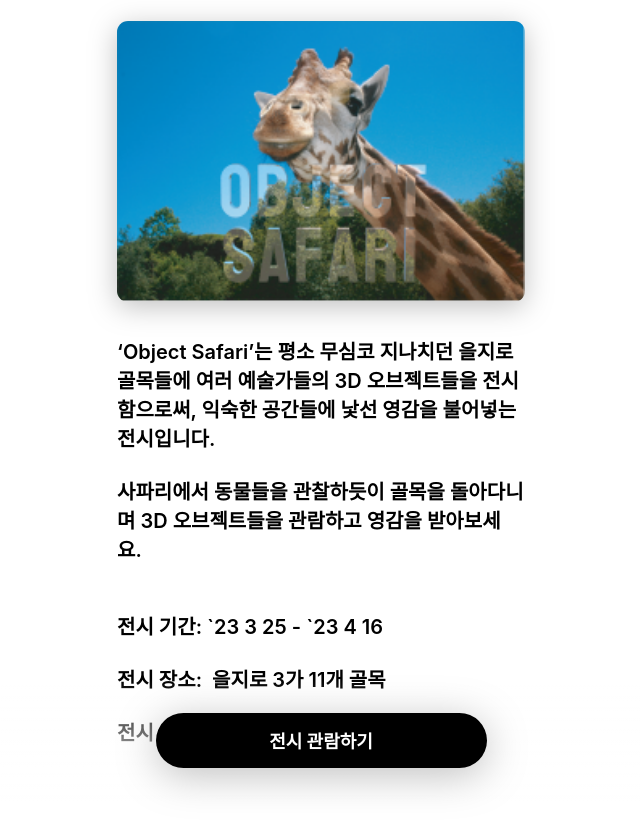
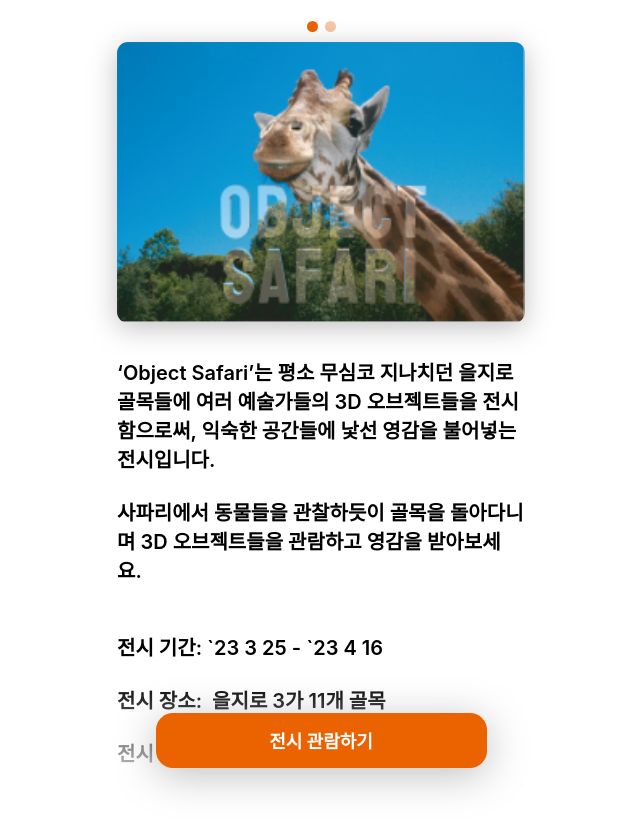
Before and after one commit to youseop/unknownocean_web, a React (Create React App) app: page / in a window 1280 px wide. Shown: the top 830 px of the page, without its empty margins (319-959 px from the left). Built offline with nearby package versions, Linux system fonts and the light colour scheme; no server answers; a web font is replaced by a local one.

Commit message:
add meatballl

```diff
--- a/src/components/MainContents.tsx
+++ b/src/components/MainContents.tsx
@@ -10,9 +10,31 @@ interface MainContentsProps {
 }
 
 function MainContents({ pageNum, moveToSpecificPage }: MainContentsProps) {
+  const renderMeatBall = (pageNum: number) => {
+    const arr = new Array(LAST_PAGE_NUM);
+    for (let i = 0; i < arr.length; i++) arr[i] = i;
+
+    return (
+      <div className="meatball-wrapper">
+        {arr.map((_, i) => {
+          return (
+            <div
+              key={i}
+              className={classNames("meatball", {
+                current: i === pageNum,
+              })}
+              onClick={() => {
+                moveToSpecificPage(i);
+              }}
+            ></div>
+          );
+        })}
+      </div>
+    );
+  };
   return (
     <div className="main-contents">
-      {/* {pageNum === 1 ? <FirstPage /> : <SecondPage />} */}
+      {renderMeatBall(pageNum)}
       {pageNum === 0 ? <FirstPage /> : <SecondPage />}
     </div>
   );
--- a/src/css/App.scss
+++ b/src/css/App.scss
@@ -13,6 +13,22 @@
   box-sizing: border-box;
 }
 
+.meatball-wrapper {
+  display: flex;
+  align-items: center;
+  justify-content: center;
+  gap: 7px;
+  .meatball {
+    width: 11px;
+    height: 11px;
+    border-radius: 6px;
+    background: #f4c7a7;
+    &.current {
+      background: #eb6200;
+    }
+  }
+}
+
 a {
   all: unset;
 }
--- a/src/css/MainButton.scss
+++ b/src/css/MainButton.scss
@@ -17,8 +17,9 @@
   height: 55px;
   filter: drop-shadow(0px 7px 20px rgba(0, 0, 0, 0.25));
 
-  background: #000000;
-  border-radius: 50px;
+  background: #eb6200;
+  border-radius: 17px;
+
   color: white;
 
   display: flex;
```
